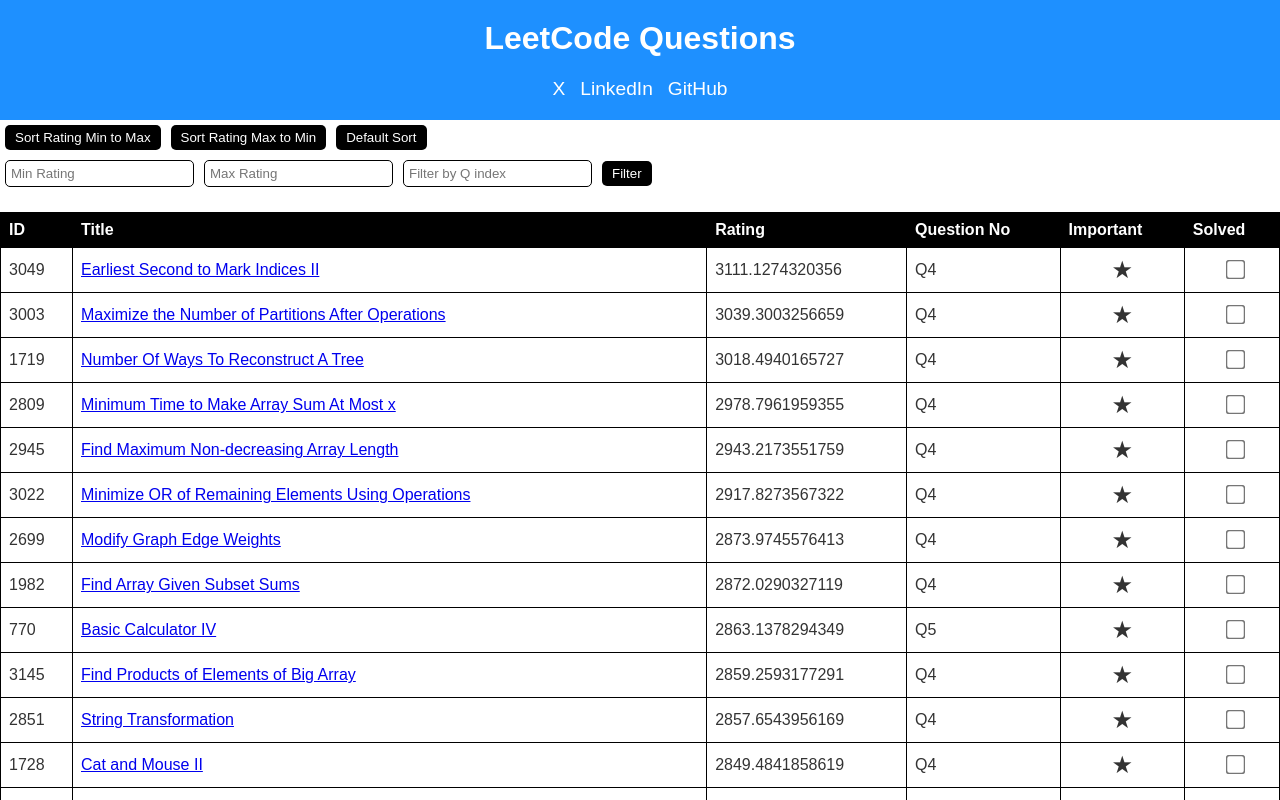
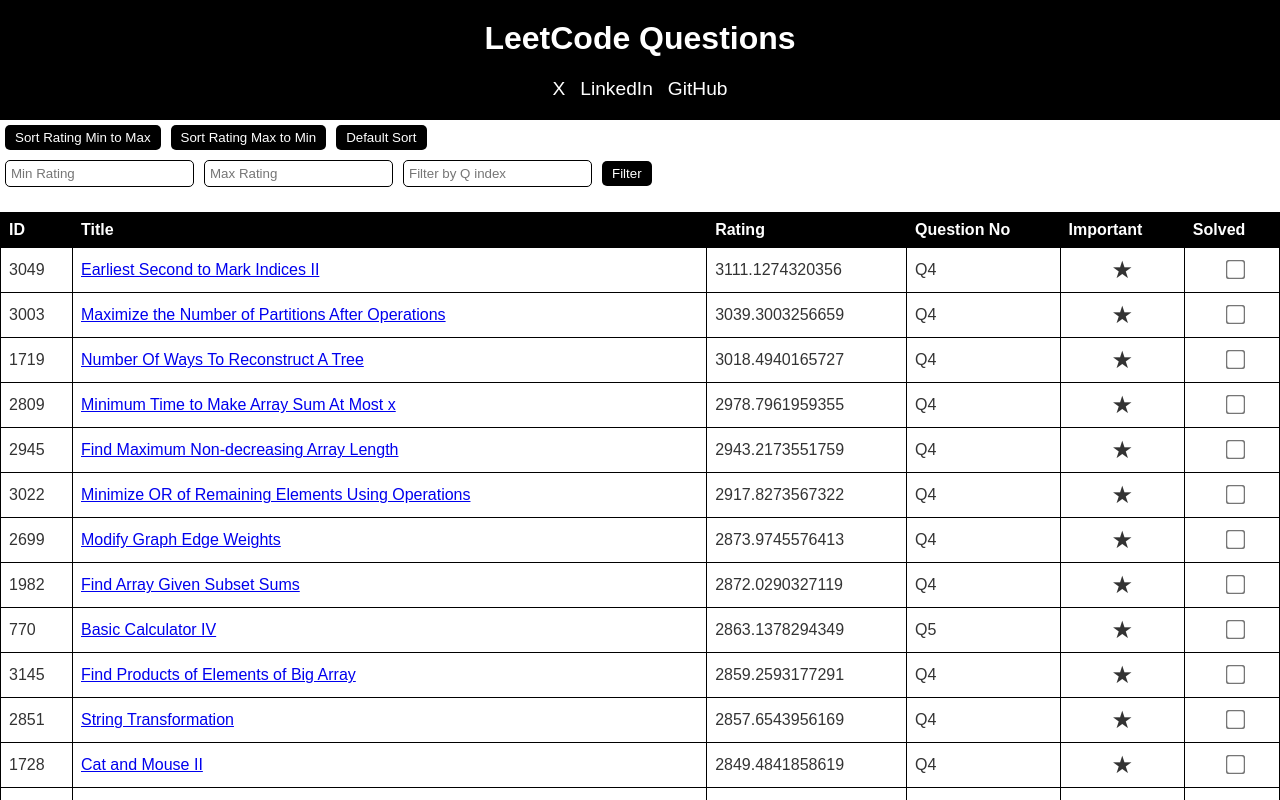
Before and after one commit to ayushsingh1112016/LeetCode-Rating-List, a React (Create React App) app: page / in a window 1280 px wide. Shown: the top 800 px of the page. Built offline with nearby package versions, Linux system fonts and the light colour scheme.

Commit message:
Update App.js

```diff
--- a/src/App.js
+++ b/src/App.js
@@ -21,7 +21,7 @@
 const headerStyle = {
   textAlign: 'center',
   padding: '20px',
-  backgroundColor: '#1e90ff',
+  backgroundColor: 'black',
   color: '#ffffff',
 };
 
```
